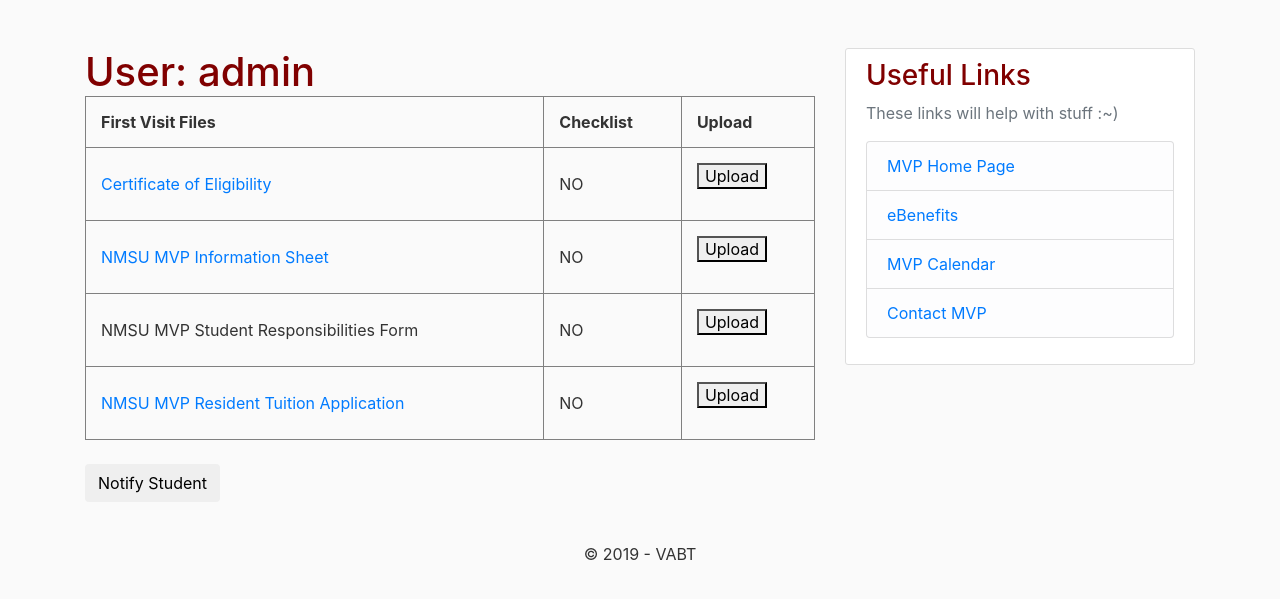
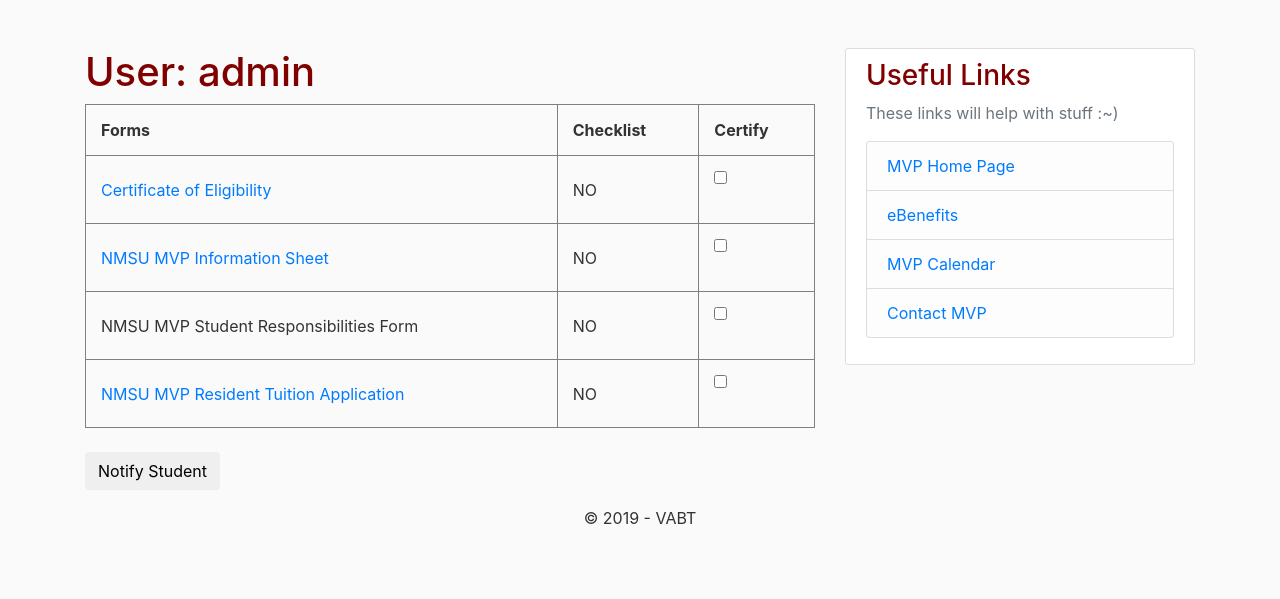
Before and after one commit to McGovern95/VABT, a Django app: page /student/admin in a window 1280 px wide. Shown: the part 56-655 px from the top of the page. Run offline with Django 3.2, Linux system fonts and the light colour scheme; some libraries are stand-ins or nearby versions.

Commit message:
ians changes

```diff
--- a/VABT/dashboard/templates/dashboard/user_posts.html
+++ b/VABT/dashboard/templates/dashboard/user_posts.html
@@ -1,13 +1,12 @@
-
 {%extends "dashboard/base.html" %}
 {% block content %}
-    <h1>User: {{ view.kwargs.username}} </h>
+    <h1>User: {{ view.kwargs.username}} </h1>
         <table style="width:100%">
         <caption></caption>
         <tr>
-        <th>First Visit Files</th>
+        <th>Forms</th>
         <th>Checklist</th>
-        <th>Upload</th>
+        <th>Certify</th>
         </tr>
         <tr>
         <td><a href="https://www.va.gov/education/how-to-apply/">Certificate of Eligibility</a></td>
@@ -15,7 +14,10 @@
         <td><form method="post" enctype="multipart/form-data">
             {% csrf_token %}
             {{ form.as_p }}
-            <button type="submit">Upload</button>
+            <label class="switch">
+                <input type="checkbox">
+                <span class="slider"></span>
+            </label>
             </form>
         </td>
         </tr>
@@ -25,7 +27,10 @@
         <td><form method="post" enctype="multipart/form-data">
             {% csrf_token %}
             {{ form.as_p }}
-            <button type="submit">Upload</button>
+            <label class="switch">
+                <input type="checkbox">
+                <span class="slider"></span>
+            </label>
             </form>
         </td>
         </tr>
@@ -35,7 +40,10 @@
         <td><form method="post" enctype="multipart/form-data">
             {% csrf_token %}
             {{ form.as_p }}
-            <button type="submit">Upload</button>
+            <label class="switch">
+                <input type="checkbox">
+                <span class="slider"></span>
+            </label>
             </form>
         </td>
         </tr>
@@ -45,7 +53,10 @@
         <td><form method="post" enctype="multipart/form-data">
             {% csrf_token %}
             {{ form.as_p }}
-            <button type="submit">Upload</button>
+            <label class="switch">
+                <input type="checkbox">
+                <span class="slider"></span>
+            </label>
             </form>
         </td>
         </tr>
```
